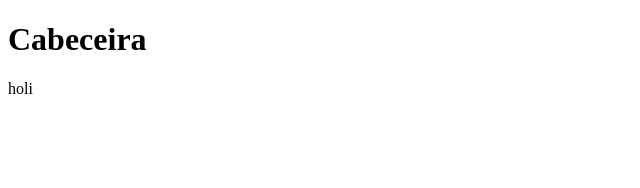
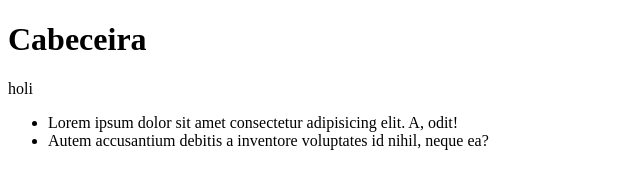
Before and after one commit to mrey-profe/proba2, a plain HTML site: page index.html in a window 1280 px wide. Shown: the whole page, without its empty margins (0-640 px from the left). Drawn offline with Linux system fonts and the light colour scheme.

Commit message:
Commit de Marta

```diff
--- a/index.html
+++ b/index.html
@@ -9,5 +9,9 @@
 <body>
     <h1>Cabeceira</h1>
     <p>holi</p>
+    <ul>
+        <li>Lorem ipsum dolor sit amet consectetur adipisicing elit. A, odit!</li>
+        <li>Autem accusantium debitis a inventore voluptates id nihil, neque ea?</li>
+    </ul>
 </body>
 </html>
```
